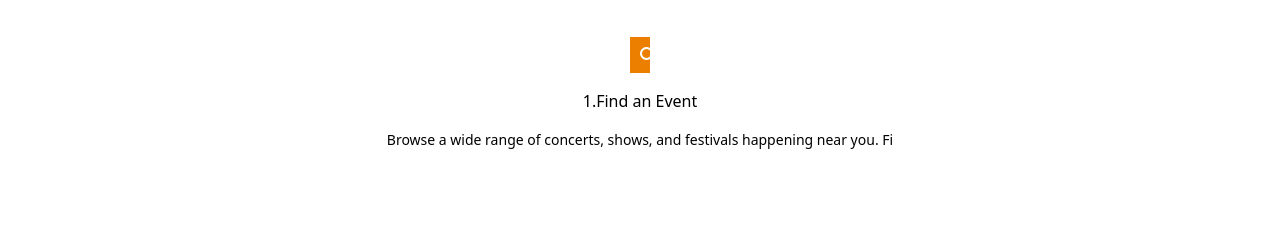
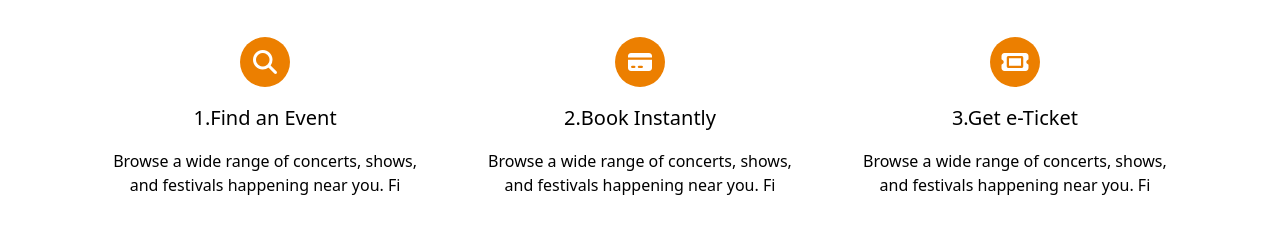
Before and after one commit to Swaroopwagle/event_1pm_static, a plain HTML site: page how_it_works.html in a window 1280 px wide. Shown: the part 51-284 px from the top of the page. Drawn offline with nearby package versions, Linux system fonts and the light colour scheme.

Commit message:
How_it_works

```diff
--- a/how_it_works.html
+++ b/how_it_works.html
@@ -1,10 +1,11 @@
 <!DOCTYPE html>
 <html lang="en">
+
 <head>
     <meta charset="UTF-8">
     <meta name="viewport" content="width=device-width, initial-scale=1.0">
     <title>Document</title>
-     <script src="https://cdn.jsdelivr.net/npm/@tailwindcss/browser@4"></script>
+    <script src="https://cdn.jsdelivr.net/npm/@tailwindcss/browser@4"></script>
     <link rel="stylesheet" href="https://cdnjs.cloudflare.com/ajax/libs/font-awesome/7.0.0/css/all.min.css"
         integrity="sha512-DxV+EoADOkOygM4IR9yXP8Sb2qwgidEmeqAEmDKIOfPRQZOWbXCzLC6vjbZyy0vPisbH2SyW27+ddLVCN+OMzQ=="
         crossorigin="anonymous" referrerpolicy="no-referrer" />
@@ -15,21 +16,60 @@
         }
     </style>
 </head>
+
 <body>
     <section>
         <div class="container flex flex-col gap-[40px] ">
-            <h2 class="text-[32px] font-semibold">
+            <h2 class="text-[20px] md:text-[24px] lg:text-[32px] font-semibold">
                 How it Works
             </h2>
-            <div>
-                <div class="flex flex-col items-center gap-[16px]">
-                    <i class="fa-solid fa-magnifying-glass p-[10px] text-center bg-[#EC7F00] text-[white]"></i>
-                    <h3 class="tex-[20px] font-medium">1.Find an Event</h3>
-                    <p class="text-[14px]">Browse a wide range of concerts, shows, and festivals happening near you. Fi</p>
+
+            <div class="grid grid-cols-1 md:grid-cols-2 lg:grid-cols-3 gap-[24px]">
+                  <!-- first card -->
+                <div class="flex flex-col items-center gap-[12px] md:gap-[14px] lg:gap-[16px]">
+                    <div
+                        class="text-center flex items-center justify-center p-[6px] md:p-[8px] lg:p-[10px] bg-[#EC7F00] h-[32px] md:h-[40px] lg:h-[50px] w-[32px] md:w-[40px] lg:w-[50px]  rounded-full">
+
+                        <i
+                            class="fa-solid fa-magnifying-glass text-[16px] md:text-[20px] lg:text-[24px]  text-[white]"></i>
+                    </div>
+                    <h3 class="text-[16px] md:text-[18px] lg:text-[20px] font-medium text-center">1.Find an Event</h3>
+                    <p class=" text-[14px] md:text-[16px] px-[16px] text-center">Browse a wide range of concerts, shows,
+                        and festivals happening near you. Fi</p>
                 </div>
+
+
+                <!-- Second Card -->
+                <div class="flex flex-col items-center gap-[12px] md:gap-[14px] lg:gap-[16px]">
+                    <div
+                         class="text-center flex items-center justify-center p-[6px] md:p-[8px] lg:p-[10px] bg-[#EC7F00] h-[32px] md:h-[40px] lg:h-[50px] w-[32px] md:w-[40px] lg:w-[50px]  rounded-full">
+
+                        <i class="fa-solid fa-credit-card text-[16px] md:text-[20px] lg:text-[24px]  text-[white]"></i>
+
+
+                    </div>
+                    <h3 class="text-[16px] md:text-[18px] lg:text-[20px] font-medium text-center">2.Book Instantly</h3>
+                    <p class=" text-[14px] md:text-[16px] px-[16px] text-center">Browse a wide range of concerts, shows,
+                        and festivals happening near you. Fi</p>
+                </div>
+
+                <!-- third card -->
+                <div class="flex flex-col items-center gap-[12px] md:gap-[14px] lg:gap-[16px]">
+                    <div
+                        class="text-center flex items-center justify-center p-[6px] md:p-[8px] lg:p-[10px] bg-[#EC7F00] h-[32px] md:h-[40px] lg:h-[50px] w-[32px] md:w-[40px] lg:w-[50px]  rounded-full">
+
+                       <i class="fa-solid fa-ticket text-[16px] md:text-[20px] lg:text-[24px]  text-[white]"></i>
+                    </div>
+                    <h3 class="text-[16px] md:text-[18px] lg:text-[20px] font-medium text-center">3.Get e-Ticket</h3>
+                    <p class=" text-[14px] md:text-[16px] px-[16px] text-center">Browse a wide range of concerts, shows,
+                        and festivals happening near you. Fi</p>
+                </div>
+
+
             </div>
         </div>
     </section>
 
 </body>
+
 </html>
```
Also changed, not shown: Trending_Events.html (+8 -8 lines), deals_discount.html (+6 -6 lines).
